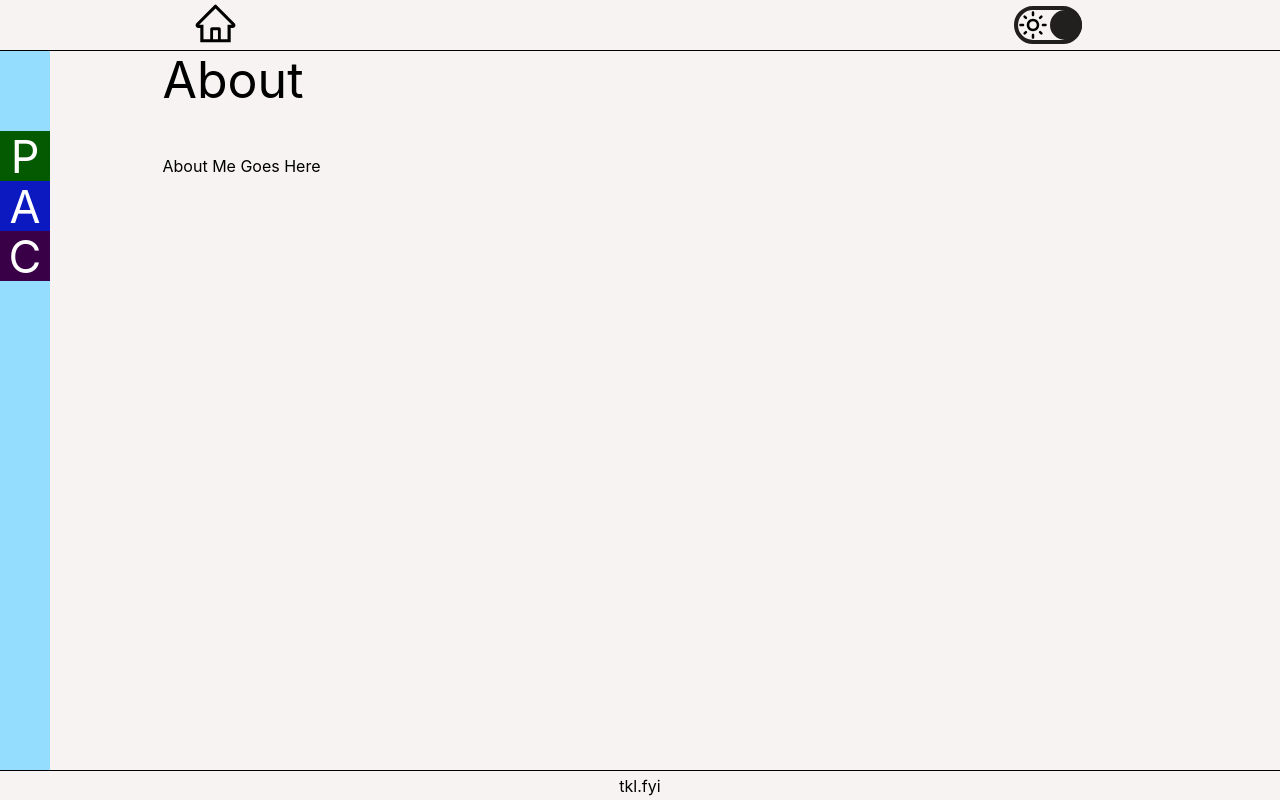
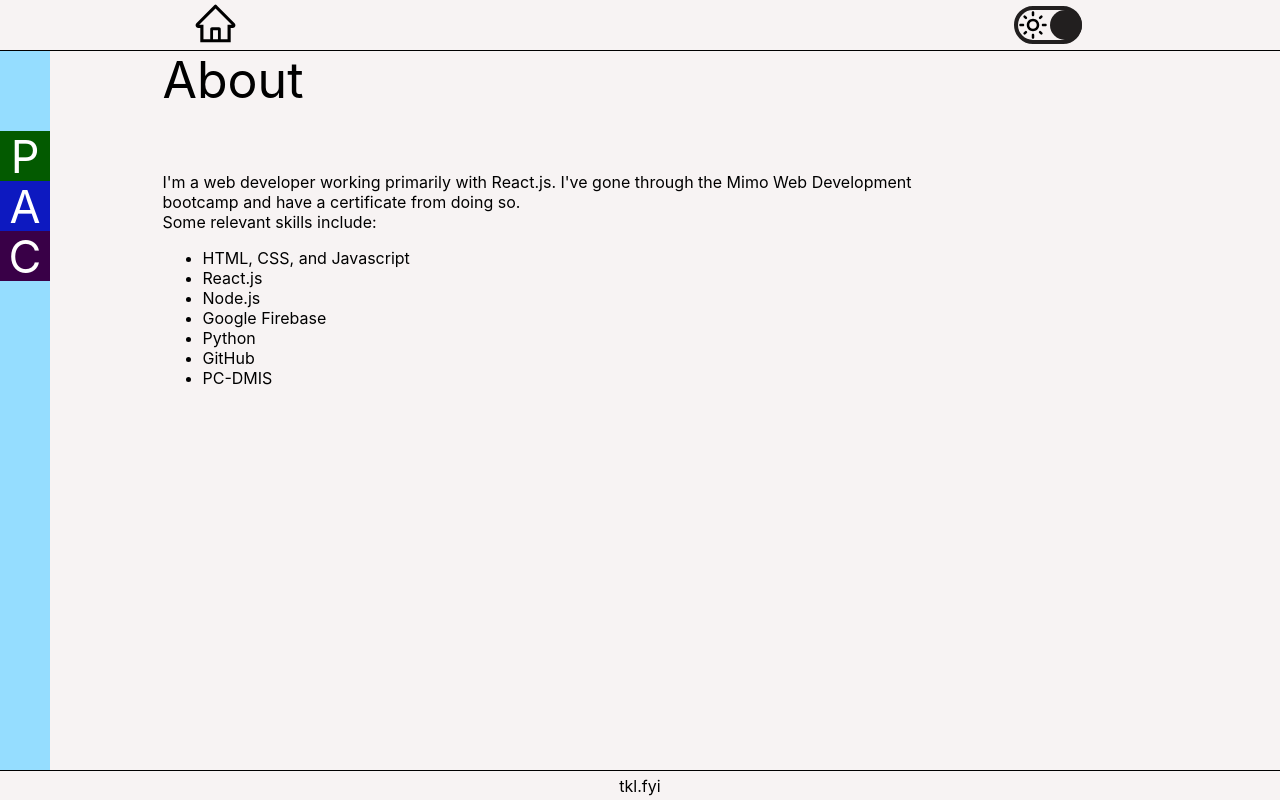
Before and after one commit to tklesley/tklesley.github.io, a React (Create React App) app in the folder portfolio/: page /about in a window 1280 px wide. Built offline with nearby package versions, Linux system fonts and the light colour scheme.

Commit message:
Filled Out the About Page
- There's enough there to say I did it.  Last thing I need for the base site.
- Quick fix on the sidebar so that

```diff
--- a/portfolio/src/components/sidebar/sidebar.css
+++ b/portfolio/src/components/sidebar/sidebar.css
@@ -33,6 +33,7 @@
 
 .hover-true {
     width: 100px;
+    height: 56px;
     font-size: 20px;
 }
 
--- a/portfolio/src/pages/about/about.js
+++ b/portfolio/src/pages/about/about.js
@@ -8,7 +8,17 @@ export default function About() {
             <div className="a-title">About</div>
                 <Sidebar />
                 <div className="about-section">
-                    About Me Goes Here
+                    <p>I'm a web developer working primarily with React.js.  I've gone through the Mimo Web Development bootcamp and have a certificate from doing so.<br/>
+                    Some relevant skills include:</p>
+                    <ul>
+                        <li>HTML, CSS, and Javascript</li>
+                        <li>React.js</li>
+                        <li>Node.js</li>
+                        <li>Google Firebase</li>
+                        <li>Python</li>
+                        <li>GitHub</li>
+                        <li>PC-DMIS</li>
+                    </ul>
                 </div>
         </div>
     )
```
